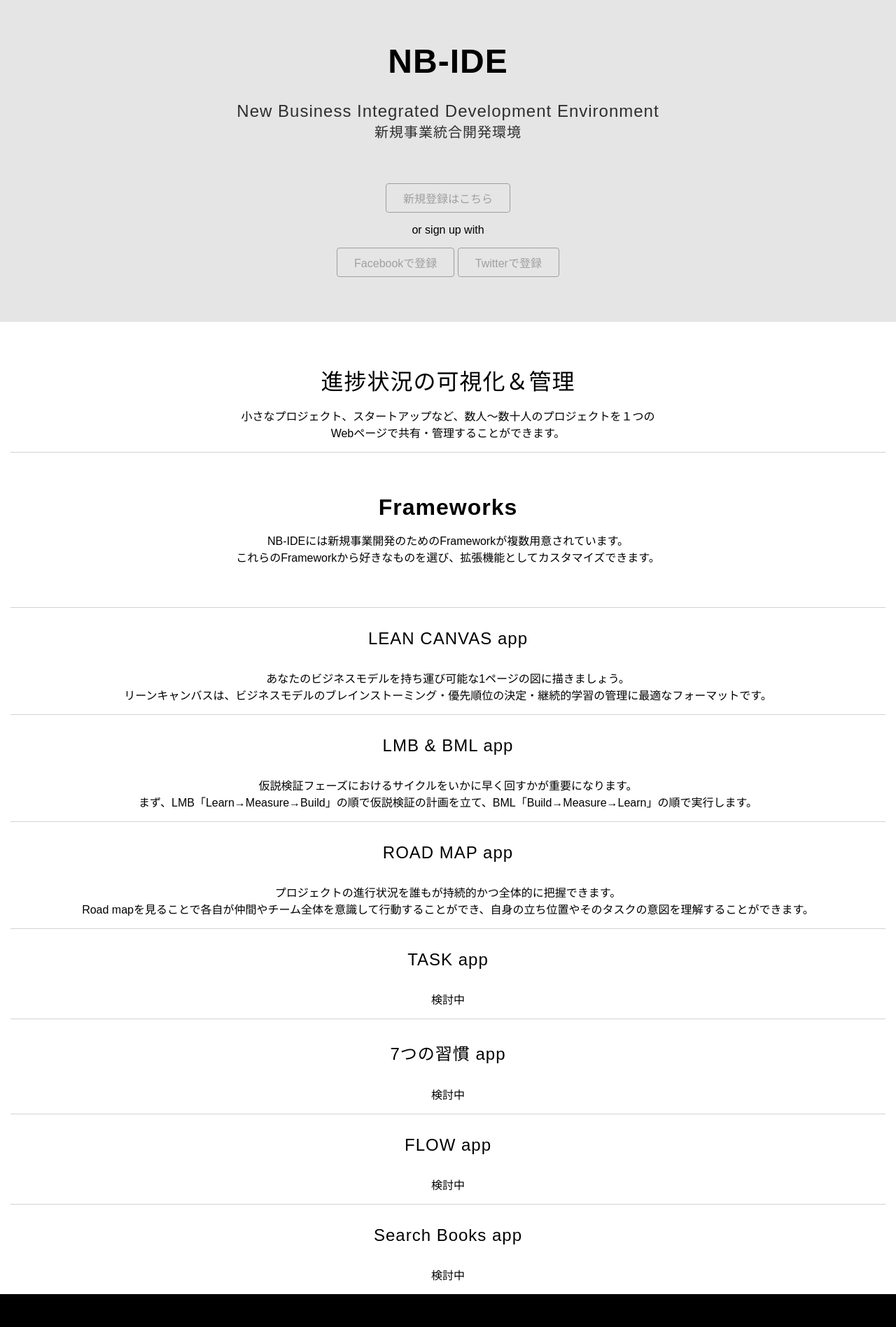
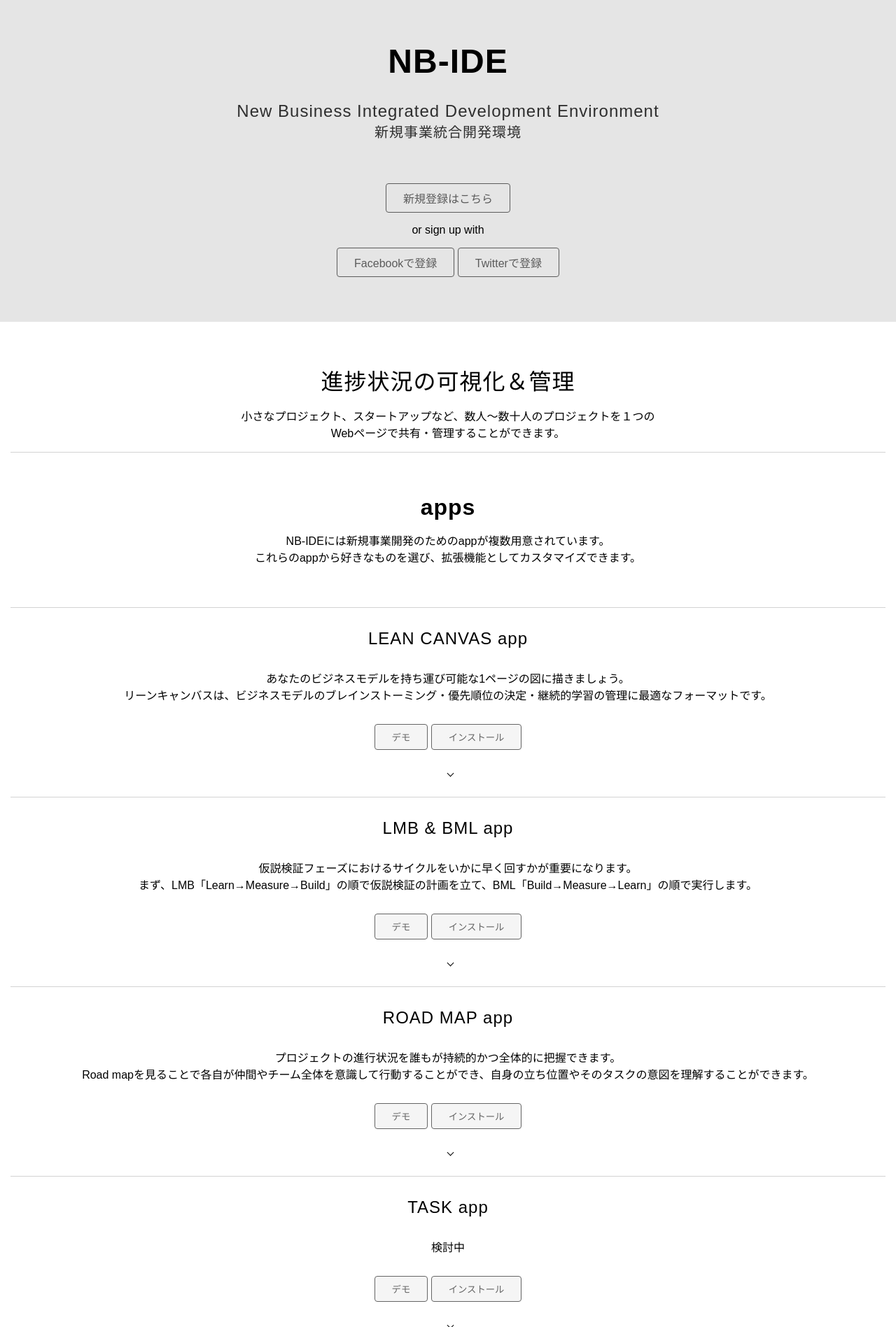
Before and after one commit to yuma1004/NB-IDE, a Python web app: template templates/NB-IDE/index.html in a window 1280 px wide. Shown: the part 50-1947 px from the top of the page at 70% size. Run offline with Jinja, Linux system fonts and the light colour scheme; the template is opened without the code that fills it, so the values that code supplies are empty; some libraries are stand-ins or nearby versions.

Commit message:
task-app-ver2 e1クラスにlayer-1-bクラスを付与し忘れ←修正 NB-IDEホーム画面のUI,UX関連修正

```diff
--- a/static/NB-IDE/css/stylesheet.css
+++ b/static/NB-IDE/css/stylesheet.css
@@ -10,21 +10,22 @@ body {
   margin: auto;
 }
 
-h1{
+h1 {
   font-family: Arial, Helvetica, sans-serif;
   font-weight: lighter;
   letter-spacing: 1px;
   margin: 0px;
   text-align: center;
 }
-h2{
+
+h2 {
   font-family: Arial, Helvetica, sans-serif;
   font-weight: lighter;
   letter-spacing: 1px;
   margin: 0px;
 }
 
-a{
+a {
   text-decoration: none;
 }
 
@@ -35,24 +36,21 @@ header {
   background-color: rgb(24, 24, 24);
 }
 
-.header-left{
+.header-left {
   margin-left: 60px;
   position: absolute;
 }
 
-.header-left a{
+.header-left a {
   color: white;
   line-height: 50px;
-
   text-align: center;
 }
 
-.header-right{
+.header-right {
   float: right;
   margin-right: 60px;
   line-height: 50px;
-
-
 }
 
 /* nav */
@@ -67,7 +65,6 @@ header {
 .nav li {
   position: relative;
   list-style: none;
-
 }
 
 .nav li a {
@@ -83,7 +80,6 @@ header {
   text-decoration: none;
   border-right: 1px solid #eee;
   box-sizing: border-box;
-
 }
 
 /* sub */
@@ -91,73 +87,78 @@ header {
   left: -40px;
   position: absolute;
 }
+
 .nav li ul li {
   overflow: hidden;
   height: 0;
   transition: 0.2s;
 }
+
 .nav li ul li a {
   border: 1px solid #eee;
 }
 
-
 /* hover */
-  .nav > li:hover > a {/*layer-1*/
+.nav>li:hover>a {
+  /*layer-1*/
   color: rgb(51, 51, 51);
   background: rgb(255, 255, 255);
 }
-  .nav > li li:hover > a {/*layer-2*/
+
+.nav>li li:hover>a {
+  /*layer-2*/
   color: rgb(51, 51, 51);
   background: rgb(255, 255, 255);
 }
+
 .nav li:hover ul li {
   overflow: visible;
   height: 40px;
 }
 
-
-
-
-
 /* top-wrapper */
-.top-wrapper{
+.top-wrapper {
   height: 460px;
-    background-color:  rgba(0, 0, 0, 0.1);
+  background-color: rgba(0, 0, 0, 0.1);
 }
 
 .title {
   text-align: center;
 }
 
-.title h1{
+.title h1 {
   padding-top: 60px;
   font-size: 48px;
   font-weight: bold;
 }
-#sub-title{
+
+#sub-title {
   color: rgba(0, 0, 0, 0.8);
   margin-top: 30px;
 }
-#sub-title h2{
+
+#sub-title h2 {
   font-weight: lighter;
   margin-bottom: 0px;
 }
-#sub-title .japanese-text{
+
+#sub-title .japanese-text {
   font-size: 20px;
   font-weight: lighter;
   margin-top: 0px;
 }
 
 /*--- ボタン ---*/
-.btn-wrapper{
+.btn-wrapper {
   margin: 60px 0;
 }
 
 .btn {
   padding: 8px 24px;
   color: rgb(0, 0, 0);
-    display: inline-block;  /*--- aなどのインライン要素をブロック化（高さ、幅を変えられるようにする） ---*/
-    opacity: 0.3;
+  display: inline-block;
+  /*--- aなどのインライン要素をブロック化（高さ、幅を変えられるようにする） ---*/
+  opacity: 0.6;
   border: 1px solid rgb(0, 0, 0);
   border-radius: 4px;
 }
@@ -169,57 +170,128 @@ header {
 .btn signup {
   background-color: #239b76;
 }
+
 .btn facebook {
   background-color: #3b5998;
   margin-right: 10px;
 }
+
 .btn twitter {
   background-color: #55acee;
+}
+
+/* main */
+/* サービスの特徴 */
+#NB-IDE {
+  margin-top: 60px;
+  text-align: center;
+  border-bottom: 1px solid rgb(211, 211, 211);
+}
+
+/* フレームワークについて */
+/* accordion */
+.article-title:hover,
+.article-title:active,
+.content-entry.open .article-title, {
+  background-color: #00aaa7;
+  color: white;
+}
+
+.article-title:hover i:before,
+.article-title:hover i:active,
+.content-entry.open i {
+  color: white;
+}
+
+.article-title, {
+  position: relative;
+}
+
+.article-title:after {
+  content: "";
+  margin-left: 50%;
+  transition: all 0.2s ease-in-out;
+  display: block;
+  width: 6px;
+  height: 6px;
+  border-top: solid 1px rgb(0, 0, 0);
+  border-right: solid 1px rgb(0, 0, 0);
+  -webkit-transform: rotate(135deg);
+  transform: rotate(135deg);
+}
+
+.article-title.open:after {
+  -webkit-transform: rotate(-45deg);
+  transform: rotate(-45deg);
+}
+
+.section-0 {
+  width: auto;
+  text-align: center;
+  margin: 60px;
+}
+
+.section-0 h1 {
+  font-weight: bold;
+}
+
+.section {
+  width: auto;
+  border-top: 1px solid rgb(211, 211, 211);
+  clear: both;
+}
+
+.button-wrapper{
+  text-align: center;
+}
+
+.section h2,.section p {
+  text-align: center;
+  margin: 30px;
+}
+
+.section h3{
+  margin-left: 30px;
+}
+
+.explanation {
+  display: none;
+  /* height: auto; */
+}
+
+.service {
+  width: auto;
+}
+
+.explanation-left {
+  float: left;
+  margin-right: 30%;
+}
+
+.explanation-right {
+  border: solid 1px;
+  margin-right: 8%;
+  margin-left: 70%;
+  width: 400px;
+  height: 300px;
 }
 
 
 
 
 
-/* main */
-/* サービスの特徴 */
-#NB-IDE{
-    margin-top: 60px;
-    text-align: center;
-    border-bottom: 1px solid rgb(211, 211, 211);
-}
-
-/* フレームワークについて */
-.section-0{
-    width: auto;
-    text-align: center;
-    margin: 60px;
-}
-.section-0 h1{
-    font-weight: bold;
-}
-
-.section{
-    width: auto;
-    text-align: center;
-    border-top: 1px solid rgb(211, 211, 211);
-}
-.section h2{
-    margin: 30px;
-
-}
 
 .box {
   width: auto;
   height: 200px;
-    vertical-align: middle; /* 「vertical-align」を指定してもテキストは縦方向中央揃いにならない */
+  vertical-align: middle;
+  /* 「vertical-align」を指定してもテキストは縦方向中央揃いにならない */
   text-align: center;
   line-height: 40px;
 }
 
-
 /* footer */
-footer{
+footer {
   height: 200px;
   background: black;
   color: #fff;
--- a/static/NB-IDE/js/script.js
+++ b/static/NB-IDE/js/script.js
@@ -1,3 +1,24 @@
+// accordion機能
+// section
+// 縦方向に開く
+// $('.section').click(function() {
+//   $('.explanation').slideToggle(400);
+//   // $('.header-b').fadeToggle(3000);
+// });
+
+// $(document).on("click", ".btn", function() {
+//   $(this).next("div").slideToggle(400);
+// });
+
+// アコーディオン機能
+//.accordionがクリックされたら
+$(document).on('click', '.accordion', function() {
+
+  console.log($(this).next().slideToggle(400))
+
+  $(this).toggleClass('open');
+});
+
 function getNewNote() {
 	return  '<div class="note">' +
 			'<textarea class="text"></textarea>' +
--- a/templates/NB-IDE/index.html
+++ b/templates/NB-IDE/index.html
@@ -1,15 +1,16 @@
 <!DOCTYPE html>
 <html>
+
 <head>
   <meta charset="utf8">
   <script src="https://code.jquery.com/jquery-3.0.0.min.js"></script>
   <script src="https://code.jquery.com/ui/1.12.0/jquery-ui.js"></script>
-        <script type="text/javascript" src="js/script.js"></script>
   <link rel="stylesheet" type="text/css" href="../../../NB-IDE/static/NB-IDE/css/stylesheet.css">
   <link rel="stylesheet" href="https://code.jquery.com/ui/1.12.1/themes/base/jquery-ui.css">
 
   <title>NB-IDE</title>
 </head>
+
 <body>
   <!--header ロゴ・App名・会社名など -->
   <header>
@@ -61,75 +62,208 @@
         </p>
       </div>
 
-                <!-- フレームワークについて -->
+      <!-- appsについて -->
       <div class="section-0">
-                    <h1>Frameworks</h1>
-                    <p>NB-IDEには新規事業開発のためのFrameworkが複数用意されています。<br>
-                        これらのFrameworkから好きなものを選び、拡張機能としてカスタマイズできます。
+        <h1>apps</h1>
+        <p>NB-IDEには新規事業開発のためのappが複数用意されています。<br>
+          これらのappから好きなものを選び、拡張機能としてカスタマイズできます。
         </p>
       </div>
+
+      <!-- lean-canvas-app -->
       <div class="section">
         <h2>LEAN CANVAS app</h2>
-                    <div class="explanation">
         <p>あなたのビジネスモデルを持ち運び可能な1ページの図に描きましょう。<br>
           リーンキャンバスは、ビジネスモデルのブレインストーミング・優先順位の決定・継続的学習の管理に最適なフォーマットです。
+        </p>
+        <div class="button-wrapper">
+          <input class="btn demo" type="button" value="デモ" onClick="location.href='../lean-canvas-app ver2/index.html'">
+          <input class="btn install" type="button" value="インストール">
+        </div>
+        <p class="accordion article-title"></p>
+        <div class="explanation">
+          <div class="service">
+            <div class="explanation-left">
+              <div class="service">
+                <h3>概要</h3>
+                <p>
+                  input text here input text here input text here
+                  input text here input text here input text here
+                  input text here input text here input text here
+                  input text here input text here input text here
+                  input text here input text here input text here
+                  input text here input text here input text here
+                </p>
+              </div>
+            </div>
+            <div class="explanation-right">
+              <p>
+                youtube動画説明<br>
+                デモ動画
               </p>
             </div>
           </div>
 
+          <div class="service">
+            <h3>1.プランAを文書化</h3>
+            <p>
+              input text here input text here input text here
+              input text here input text here input text here
+              input text here input text here input text here
+              input text here input text here input text here
+              input text here input text here input text here
+              input text here input text here input text here
+            </p>
+          </div>
+        </div>
+      </div>
+
+      <!-- lmb-app -->
       <div class="section">
         <h2>LMB & BML app</h2>
-                    <div class="explanation">
         <p>仮説検証フェーズにおけるサイクルをいかに早く回すかが重要になります。<br>
           まず、LMB「Learn→Measure→Build」の順で仮説検証の計画を立て、BML「Build→Measure→Learn」の順で実行します。
         </p>
+        <div class="button-wrapper">
+          <input class="btn demo" type="button" value="デモ" onClick="location.href='../lmb-app/index.html'">
+          <input class="btn install" type="button" value="インストール">
+        </div>
+        <p class="accordion article-title"></p>
+        <div class="explanation">
+          <div class="explanation-left">
+            <h3>サービス内容</h3>
+          </div>
+          <div class="explanation-right">
+            <p>
+              youtube動画説明<br>
+              デモ動画
+            </p>
+          </div>
         </div>
       </div>
 
+      <!-- roadmap-app -->
       <div class="section">
         <h2>ROAD MAP app</h2>
-                    <div class="explanation">
         <p>プロジェクトの進行状況を誰もが持続的かつ全体的に把握できます。<br>
           Road mapを見ることで各自が仲間やチーム全体を意識して行動することができ、自身の立ち位置やそのタスクの意図を理解することができます。
         </p>
+        <div class="button-wrapper">
+          <input class="btn demo" type="button" value="デモ" onClick="location.href='../roadmap-app/index.html'">
+          <input class="btn install" type="button" value="インストール">
+        </div>
+        <p class="accordion article-title"></p>
+        <div class="explanation">
+          <div class="explanation-left">
+            <h3>サービス内容</h3>
+          </div>
+          <div class="explanation-right">
+            <p>
+              youtube動画説明<br>
+              デモ動画
+            </p>
+          </div>
         </div>
       </div>
 
+      <!-- task-app -->
       <div class="section">
         <h2>TASK app</h2>
-                    <div class="explanation">
         <p>
           検討中
         </p>
+        <div class="button-wrapper">
+          <input class="btn demo" type="button" value="デモ" onClick="location.href='../task-app ver2/index.html'">
+          <input class="btn install" type="button" value="インストール">
+        </div>
+        <p class="accordion article-title"></p>
+        <div class="explanation">
+          <div class="explanation-left">
+            <h3>サービス内容</h3>
+          </div>
+          <div class="explanation-right">
+            <p>
+              youtube動画説明<br>
+              デモ動画
+            </p>
           </div>
         </div>
+      </div>
+
+      <!-- 7つの習慣-app -->
       <div class="section">
         <h2>7つの習慣 app</h2>
-                    <div class="explanation">
         <p>
           検討中
         </p>
+        <div class="button-wrapper">
+          <input class="btn demo" type="button" value="デモ" onClick="location.href='../7つの習慣-app/index.html'">
+          <input class="btn install" type="button" value="インストール">
+        </div>
+
+        <p class="accordion article-title"></p>
+        <div class="explanation">
+          <div class="explanation-left">
+            <h3>サービス内容</h3>
+          </div>
+          <div class="explanation-right">
+            <p>
+              youtube動画説明<br>
+              デモ動画
+            </p>
           </div>
         </div>
+      </div>
+
+      <!-- flow-app -->
       <div class="section">
         <h2>FLOW app</h2>
-                    <div class="explanation">
         <p>
           検討中
         </p>
+        <div class="button-wrapper">
+          <input class="btn demo" type="button" value="デモ" onClick="location.href='../flow-app/index.html'">
+          <input class="btn install" type="button" value="インストール">
+        </div>
+
+        <p class="accordion article-title"></p>
+        <div class="explanation">
+          <div class="explanation-left">
+            <h3>サービス内容</h3>
+          </div>
+          <div class="explanation-right">
+            <p>
+              youtube動画説明<br>
+              デモ動画
+            </p>
           </div>
         </div>
+      </div>
+
+      <!-- search-books-app -->
       <div class="section">
         <h2>Search Books app</h2>
-                    <div class="explanation">
         <p>
           検討中
         </p>
+        <div class="button-wrapper">
+          <input class="btn demo" type="button" value="デモ" onClick="location.href='../search-books-app/index.html'">
+          <input class="btn install" type="button" value="インストール">
+        </div>
+
+        <p class="accordion article-title"></p>
+        <div class="explanation">
+          <div class="explanation-left">
+            <h3>サービス内容</h3>
+          </div>
+          <div class="explanation-right">
+            <p>
+              youtube動画説明<br>
+              デモ動画
+            </p>
           </div>
         </div>
-
       </div>
-
   </main>
 
   <footer>
@@ -137,6 +271,7 @@
   </footer>
 
   <!-- jsを機能させる為に必須 -->
-        <script src="js/script.js"></script>
+  <script src="../../../NB-IDE/static/NB-IDE/js/script.js"></script>
 </body>
+
 </html>
--- a/templates/leancanvas-app ver2/index.html
+++ b/templates/lean-canvas-app ver2/index.html
@@ -5,10 +5,10 @@
         <script src="https://code.jquery.com/jquery-3.0.0.min.js"></script>
         <script src="https://code.jquery.com/ui/1.12.0/jquery-ui.js"></script>
 
-        <link rel="stylesheet" type="text/css" href="../../../NB-IDE/static/leancanvas-app ver2/css/stylesheet.css">
+        <link rel="stylesheet" type="text/css" href="../../../NB-IDE/static/lean-canvas-app ver2/css/stylesheet.css">
         <link rel="stylesheet" href="https://code.jquery.com/ui/1.12.1/themes/base/jquery-ui.css">
 
-        <title>Lean Canvas app var2</title>
+        <title>Lean Canvas app</title>
     </head>
     <body>
         <div id="maine">
@@ -157,6 +157,6 @@
                 </table>
 
         <!-- jsを機能させる為に必須 -->
-        <script src="../../../NB-IDE/static/leancanvas-app ver2/js/script.js"></script>
+        <script src="../../../NB-IDE/static/lean-canvas-app ver2/js/script.js"></script>
     </body>
 </html>
```
Also changed, not shown: static/task-app ver2/js/script.js (+10 -7 lines), static/lean-canvas-app ver2/css/stylesheet.css (renamed from static/leancanvas-app ver2/css/stylesheet.css), static/lean-canvas-app ver2/js/script.js (renamed from static/leancanvas-app ver2/js/script.js). Lines whose indentation alone changed are shown as unchanged.
